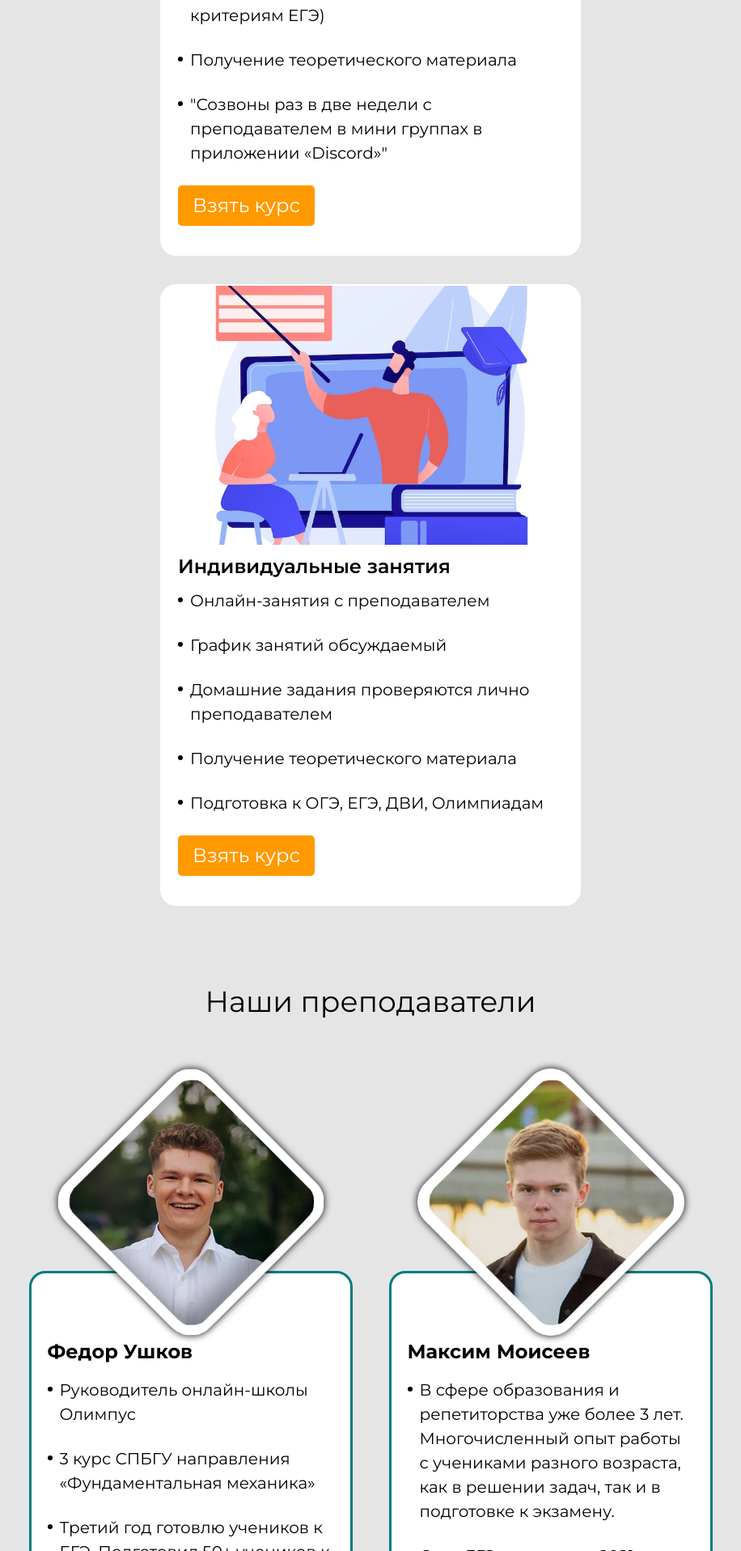
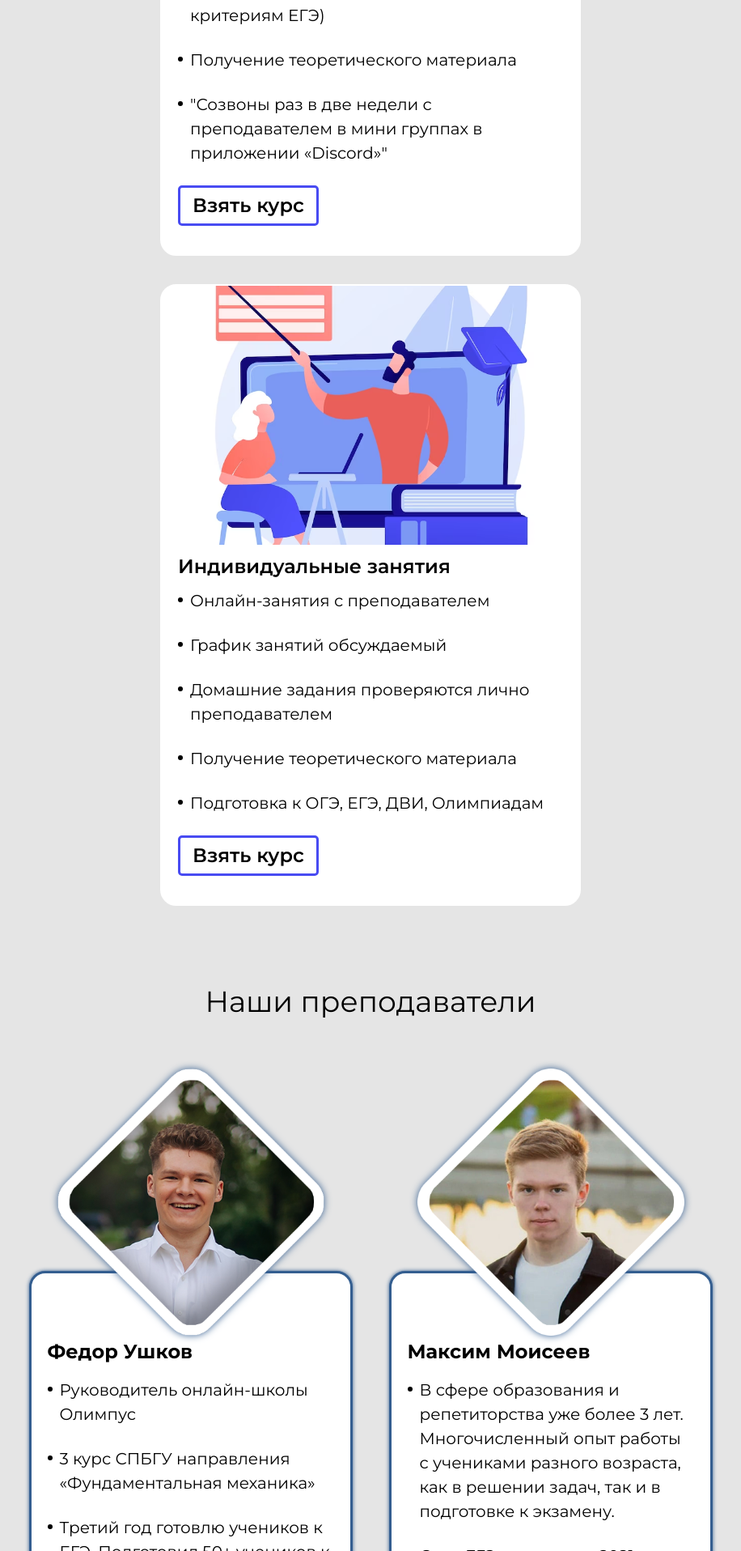
Before and after one commit to minor-57/scool, a PHP site: page / in a window 1280 px wide. Shown: the part 2844-4760 px from the top of the page at 81% size, without its empty margins (182-1098 px from the left). Run offline with PHP 8.4, Linux system fonts and the light colour scheme.

Commit message:
visual fixes

```diff
--- a/css/style.css
+++ b/css/style.css
@@ -887,9 +887,21 @@ img{
 
     font-size: 24px;
     line-height: 1;
-    font-weight: 400;
+    font-weight: 600;
 
     border-radius: 5px;
+    border: 3px solid #484bf2;
+}
+
+.course-card__btn:hover{
+    background-color: #484bf2;
+    color: #fff;
+}
+.course-card__btn:active,
+.course-card__btn:focus{
+    background-color: #e9605a;
+    border: 3px solid #e9605a;
+    opacity: 1;
 }
 
 /* ------------------- TUTORS ------------- */
@@ -930,7 +942,7 @@ img{
     width: 100%;
     height: 100%;
     object-fit: contain;
-    filter: drop-shadow(0 0 5px #000);
+    filter: drop-shadow(0 0 5px #345e90);
 }
 
 .tutor-card__content{
@@ -941,7 +953,8 @@ img{
 
     min-height: 520px;
     height: calc(100% - 250px);
-    border: 3px solid #007c7d;
+    border: 3px solid #345e90;
+    box-shadow: 0 0 5px #345e90;
     border-radius: 20px;
     background-color: #fff;
 }
@@ -1008,12 +1021,15 @@ img{
 
     padding: 15px 0;
 
-    background-color: #007c7d;
+    font-size: 16px;
+    font-weight: 600;
+
+    background-color: #345e90;
     color: #fff;
 }
 
 .tutor-card__btn-more:hover{
-   opacity: 0.7;
+   opacity: 0.8;
 }
 
 /* -------EXUMPLES ----------- */
@@ -1095,7 +1111,7 @@ img{
 .user-card{
     display: flex;
     flex-direction: column;
-    /* border: 2px solid #345e90; */
+    border: 2px solid #345e90;
     filter: drop-shadow(0 0 5px #345e90);
 }
 
--- a/index.html
+++ b/index.html
@@ -199,7 +199,7 @@
                                     </ul>
                                 </div>
                                 <div class="course-card__btn-container">
-                                    <a href="#" class="course-card__btn btn-bright">Взять курс</a>
+                                    <a href="#" class="course-card__btn">Взять курс</a>
                                 </div>
                             </div>
                         </li>
@@ -221,7 +221,7 @@
                                     </ul>
                                 </div>
                                 <div class="course-card__btn-container">
-                                    <a href="#" class="course-card__btn btn-bright">Взять курс</a>
+                                    <a href="#" class="course-card__btn">Взять курс</a>
                                 </div>
                             </div>
                         </li>
@@ -242,7 +242,7 @@
                                     </ul>
                                 </div>
                                 <div class="course-card__btn-container">
-                                    <a href="#" class="course-card__btn btn-bright">Взять курс</a>
+                                    <a href="#" class="course-card__btn">Взять курс</a>
                                 </div>
                             </div>
                         </li>
```
Also changed, not shown: img/catalog-btn-icon-bright.svg.
